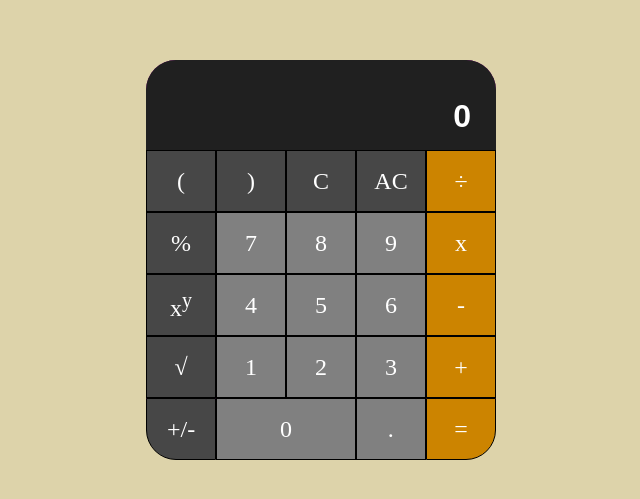
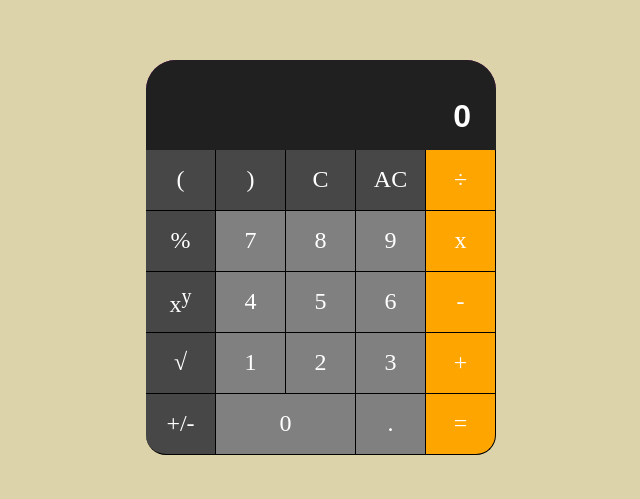
Before and after one commit to skukhniy/ssc-calculator, a React (Create React App) app: page / in a window 1280 px wide. Shown: the part 145-644 px from the top of the page, without its empty margins (319-959 px from the left). Built offline with nearby package versions, Linux system fonts and the light colour scheme.

Commit message:
added fix for parenthesis

```diff
--- a/package.json
+++ b/package.json
@@ -43,6 +43,7 @@
   "devDependencies": {
     "eslint": "^8.27.0",
     "eslint-config-airbnb": "^19.0.4",
+    "eslint-config-prettier": "^8.5.0",
     "eslint-plugin-import": "^2.26.0",
     "eslint-plugin-jsx-a11y": "^6.6.1",
     "eslint-plugin-react": "^7.31.10",
--- a/src/App.scss
+++ b/src/App.scss
@@ -17,6 +17,7 @@ body {
   height: 390px;
   background-color: purple;
   border-radius: 30px;
+  border-bottom: 0.5px solid black;
 }
 
 .OutputScn {
@@ -57,7 +58,8 @@ body {
 .calcBtn {
   width: 80px;
   height: 60px;
-  border: 0.5px solid black;
+  border-right: 0.5px solid black;
+  border-bottom: 0.5px solid black;
   display: flex;
   justify-content: center;
   align-items: center;
@@ -69,9 +71,9 @@ body {
 
 .operator-color,
 .equals-color {
-  background-color: rgb(204, 132, 0);
+  background-color: orange;
   &:hover {
-    background-color: rgb(224, 160, 41);
+    background-color: rgb(247, 187, 77);
   }
 }
 
@@ -100,9 +102,9 @@ body {
   width: 161px;
 }
 .sign-change-color {
-  border-bottom-left-radius: 30px;
+  border-bottom-left-radius: 20px;
 }
 
 .equals-color {
-  border-bottom-right-radius: 30px;
+  border-bottom-right-radius: 20px;
 }
--- a/src/components/CalcButton.js
+++ b/src/components/CalcButton.js
@@ -19,7 +19,7 @@ export default function CalcButton({
     type: PropTypes.string.isRequired,
   };
 
-  const clearFunc = (operator) => {
+  const clearFunc = () => {
     setTotal(0);
     setDisplay(`${0}`);
   };
@@ -88,6 +88,11 @@ export default function CalcButton({
       console.log('EQUALS BUTTON PRESSED');
       equalsFunc();
       // if a number is entered after the equals button, it will replace the last answer
+    } else if (type === 'parenthesis') {
+      console.log((icon === ')' && check.at(-1).includes('(')) || icon === '(');
+      if ((icon === ')' && check.at(-1).includes('(')) || icon === '(') {
+        setDisplay(`${display}${icon}`);
+      }
     } else if (type === 'decimal') {
       console.log('decimal');
       if (!check.at(-1).includes('.')) {
@@ -118,6 +123,7 @@ export default function CalcButton({
       setDisplay(`${display} ${icon}`);
       // make sure you cant add two decimal points in one number
     } else {
+      console.log('else');
       setDisplay(`${display}${icon}`);
     }
   };
```
Also changed, not shown: .eslintrc.json, 2 other files (tests, documents, lock files or other folders).
